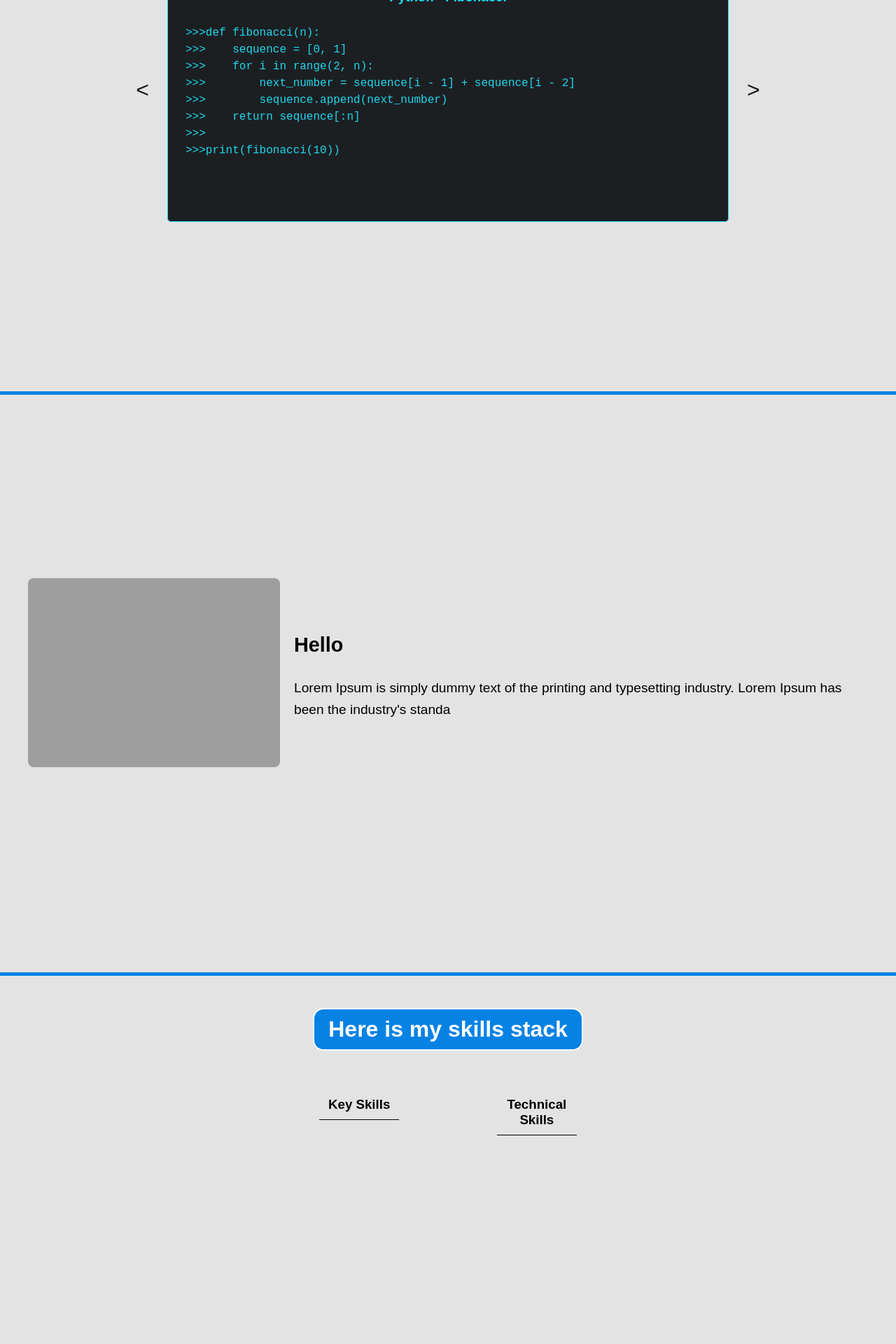
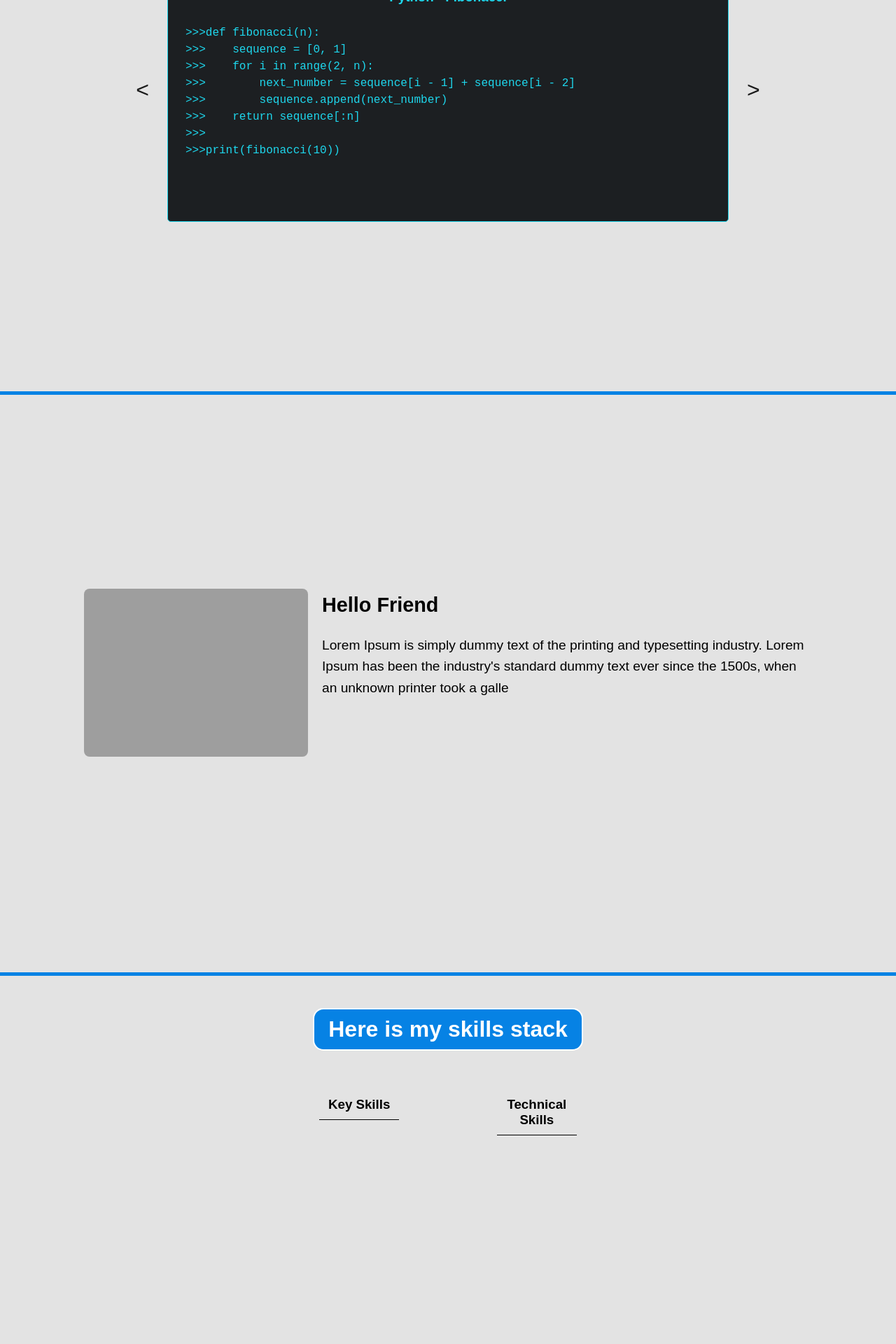
Before and after one commit to Galchov/portfolio-website, a Django app: template sections/templates/home.html in a window 1280 px wide. Shown: the part 329-2249 px from the top of the page at 70% size. Run offline with Django 3.2, Linux system fonts and the light colour scheme; the template is opened without the code that fills it, so the values that code supplies are empty; grey boxes are pictures that could not be loaded.

Commit message:
Fixed the 'Hello' section appearance

```diff
--- a/sections/static/css/section_hello.css
+++ b/sections/static/css/section_hello.css
@@ -1,17 +1,23 @@
 .hello-container {
     display: flex;
-    align-items: center;
-    justify-content: center;
+    align-items: flex-start;
+    justify-content: flex-start;
     max-width: 1200px;
+    padding: 0;
     margin: 0 auto;
-    padding: 20px;
+}
+
+.hello-container h2 {
+    margin: 0;
 }
 
 .hello-image {
-    width: 30%;
+    width: 320px;
     height: auto;
     margin-right: 20px;
     border-radius: 8px;
+    flex-shrink: 0;
+    position: relative;
 }
 
 .hello-description {
@@ -19,4 +25,13 @@
     text-align: left;
     font-size: 1.2em;
     line-height: 1.6;
+    min-width: 700px;
+    max-width: 700px;
+    margin-top: 0;
+    padding: 0;
+    height: 100px;
+    overflow-y: visible;
+    display: flex;
+    flex-direction: column;
+    justify-content: flex-start;
 }
--- a/sections/static/js/hello.js
+++ b/sections/static/js/hello.js
@@ -1,14 +1,14 @@
 document.addEventListener("DOMContentLoaded", function() {
     const textElement = document.getElementById("typewriter-text");
-    const text = textElement.innerHTML;
-    textElement.innerHTML = "";
+    const text = textElement.textContent;
+    textElement.textContent = "";
 
     let index = 0;
     function typeWriter() {
         if (index < text.length) {
             textElement.innerHTML += text.charAt(index);
             index++;
-            setTimeout(typeWriter, 50);
+            setTimeout(typeWriter, 30);
         }
     }
 
--- a/sections/templates/home.html
+++ b/sections/templates/home.html
@@ -85,7 +85,7 @@
     <div class="hello-container">
         <img src="{% static 'images/profile.png' %}" alt="Your Image" class="hello-image">
         <div class="hello-description">
-            <h2>Hello</h2>
+            <h2>Hello Friend</h2>
             <p id="typewriter-text">Lorem Ipsum is simply dummy text of the printing and typesetting industry.
                 Lorem Ipsum has been the industry's standard dummy text ever since the 1500s,
                 when an unknown printer took a galley of type and scrambled it to
```
